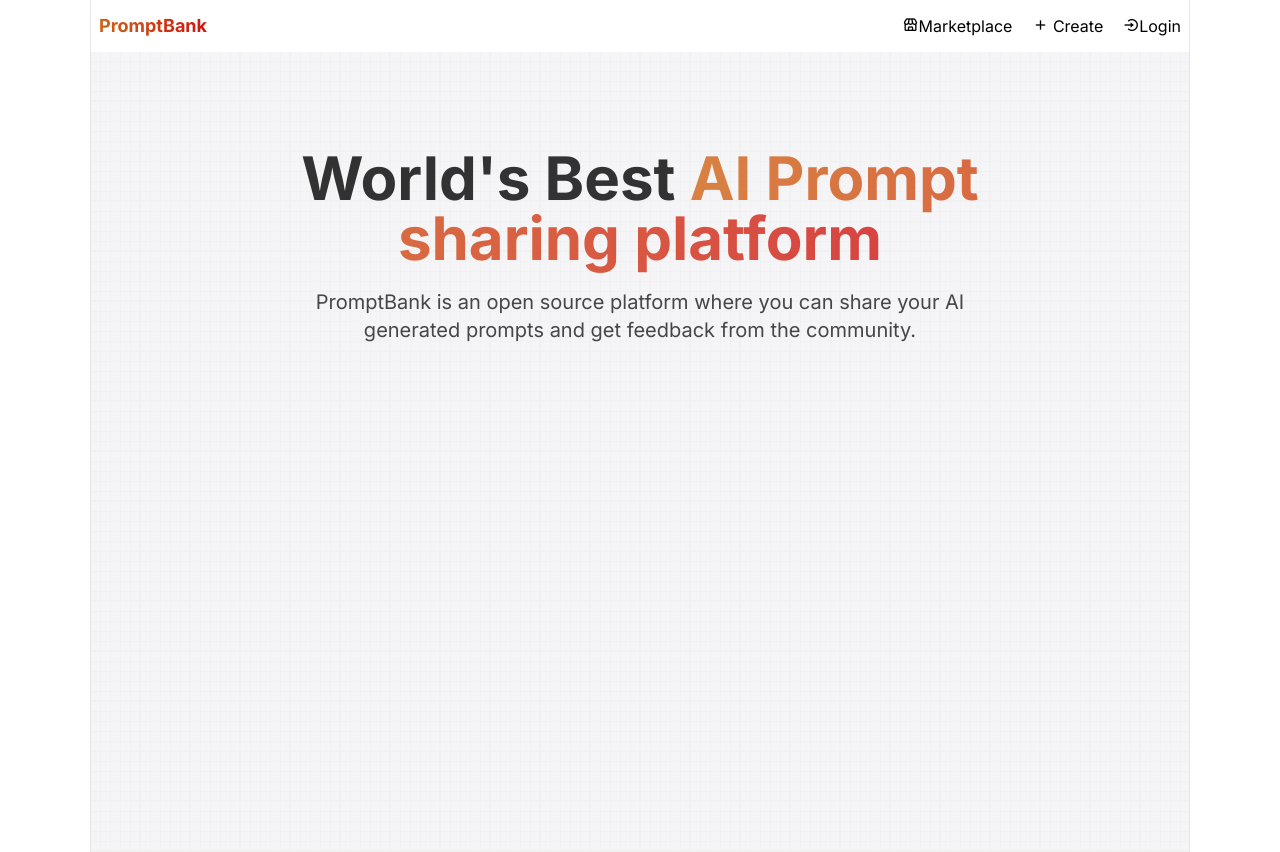
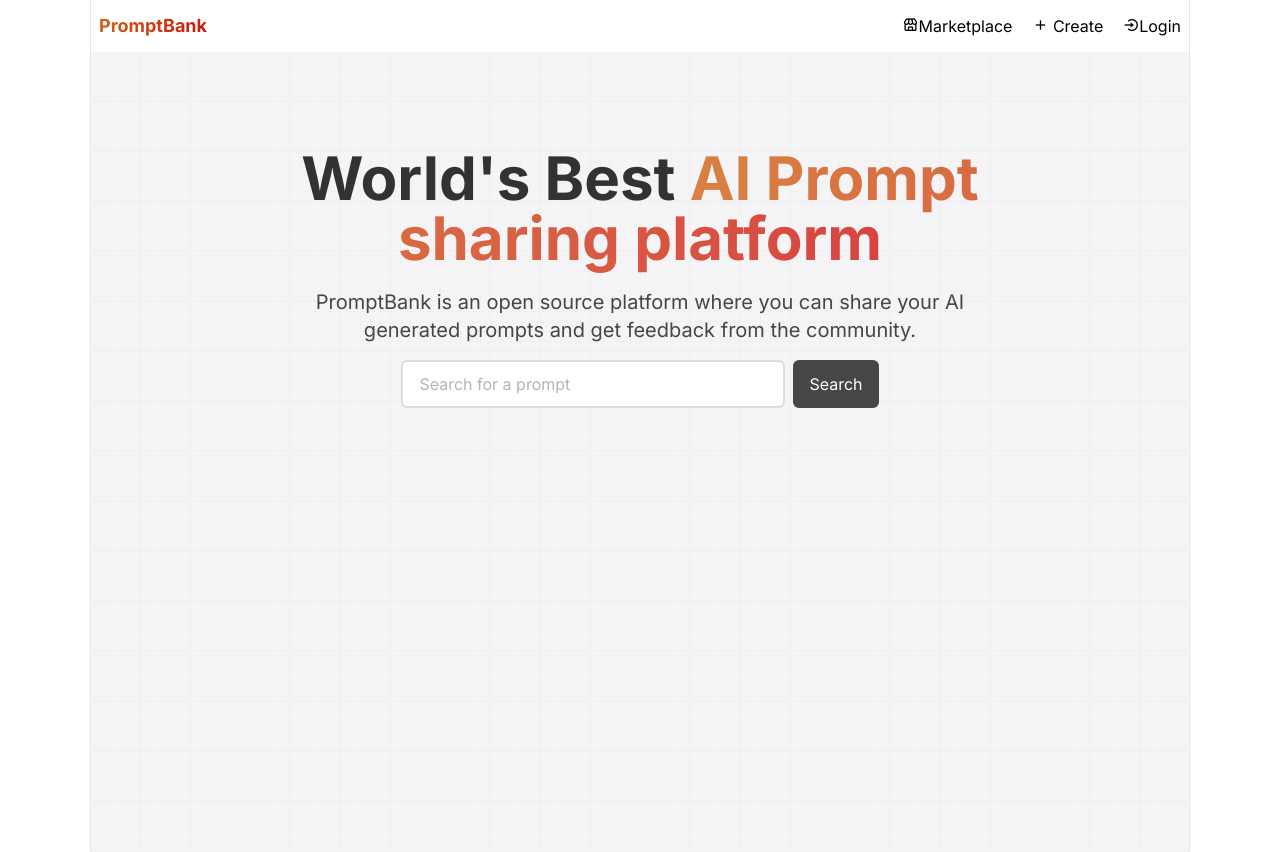
Before and after one commit to Ekpenga9000/PromptBank, a Next.js app: page / in a window 1280 px wide. Built offline with nearby package versions, Linux system fonts and the light colour scheme.

Commit message:
Create search bar

```diff
--- a/components/Feed.tsx
+++ b/components/Feed.tsx
@@ -3,7 +3,17 @@
 const Feed = () => {
   return (
       <div>
-          {/* this would contain the search bar */}
+      {/* this would contain the search bar */}
+      <div className="flex justify-center items-center">
+        <input
+          type="text"
+          placeholder="Search for a prompt"
+          className="w-96 h-12 px-4 border-2 border-gray-300 rounded-md"
+        />
+        <button className="bg-zinc-900 text-white h-12 px-4 ml-2 rounded-md">
+          Search
+        </button>
+      </div>
           {/* This would contain the card list. */}
     </div>
   )
```
